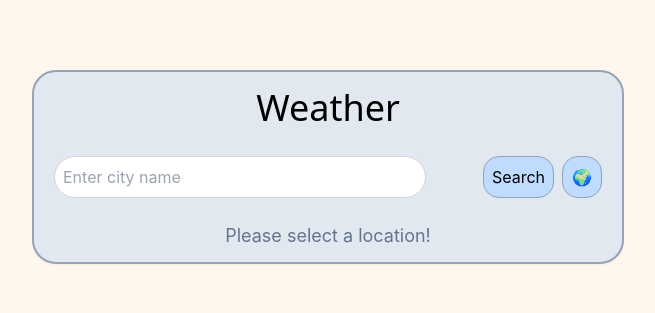
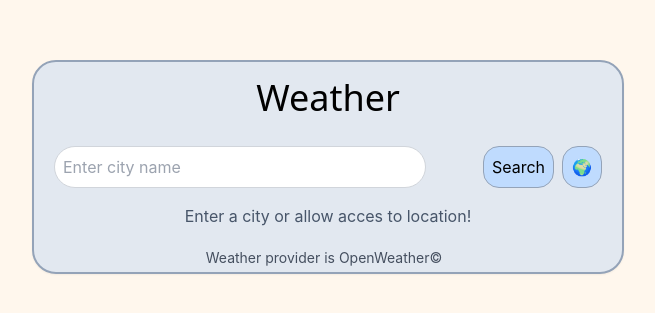
Before and after one commit to MindOfBear/WeatherApp, a React (Create React App) app in the folder frontend/: page / in a window 1280 px wide. Shown: the part 233-546 px from the top of the page, without its empty margins (312-967 px from the left). Built offline with nearby package versions, Linux system fonts and the light colour scheme; no server answers.

Commit message:
Loading weather for current location when user enter website

```diff
--- a/frontend/src/components/WeatherComponent.js
+++ b/frontend/src/components/WeatherComponent.js
@@ -1,5 +1,5 @@
 // src/components/WeatherComponent.js
-import React, { useState } from 'react';
+import React, { useState, useEffect } from 'react';
 import api from '../axiosConfig';
 import { getWeatherEmoji } from '../utils/weatherHelper.js';
 
@@ -59,6 +59,10 @@ function WeatherComponent() {
     }
     return null;
   };
+  useEffect(() => {
+    handleLocation();
+    // eslint-disable-next-line
+  }, []);
 
   const displayTemp = getTemperature();
   const unit = metricSystem === 'metric' ? 'C' : 'F';
@@ -66,7 +70,7 @@ function WeatherComponent() {
 
   return (
     <div className='h-screen flex justify-center items-center bg-orange-50'>
-      <div className='bg-slate-200  rounded-3xl p-1 shadow-sm border-2 border-slate-400'>
+      <div className='bg-slate-200 rounded-3xl p-1 shadow-sm border-2 border-slate-400'>
 
         {weatherData ? (
           <h1 className='text-center p-3 font-sans text-3xl'>Weather in {weatherData.name}</h1>
@@ -97,6 +101,7 @@ function WeatherComponent() {
             </button>
           </div>
         </div>
+        <div className='relative'>
           {weatherData ? (
             weatherData && (
               <div className='grid grid-cols-2 gap-2 items-center text-center font-sans text-lg'>
@@ -105,7 +110,7 @@ function WeatherComponent() {
                 onClick={toggleMetricSystem}
               >
                 <p>{displayTemp !== null ? displayTemp.toFixed(1) : '--'}°{unit}</p>
-              <p className="absolute inset-0 justify-center text-sm text-gray-600 opacity-0 group-hover:opacity-100 transition-opacity duration-300">
+                <p className="absolute inset-0  justify-center text-sm text-gray-600 opacity-0 group-hover:opacity-100 transition-opacity duration-300">
                   Click to change
                 </p>
               </div>
@@ -123,12 +128,15 @@ function WeatherComponent() {
                 <div className='bg-blue-50 w-46 h-32 rounded-2xl border-2 border-blue-200 text-center flex items-center justify-center text-xl'>
                   <p>Wind Speed <br/> {weatherData.wind?.speed} m/s</p>
                 </div>
-
+                <p className='mt-5'></p>
               </div>
               )
           ) : (
-          <div className='text-center text-slate-500 p-2 text-lg'>Please select a location!</div>
+            <p className='text-center pb-10 text-slate-600'>Enter a city or allow acces to location!</p>
           )}
+          <p className='absolute bottom-0 w-[100%] text-center pr-2 opacity-80 text-slate-800 text-sm'>Weather provider is OpenWeather©</p>
+        </div>
+
         {/* toDo: load metadata dynamic */}
 
       </div>
--- a/frontend/src/utils/weatherHelper.js
+++ b/frontend/src/utils/weatherHelper.js
@@ -6,7 +6,7 @@ export const getWeatherEmoji = (condition) => {
         return '🌞';
       case 'few clouds':
         return '🌤️';
-      case 'scattered clouds':
+      case 'overcast clouds':
         return '🌥️';
       case 'broken clouds':
         return '☁️';
```
Lines whose indentation alone changed are shown as unchanged.
